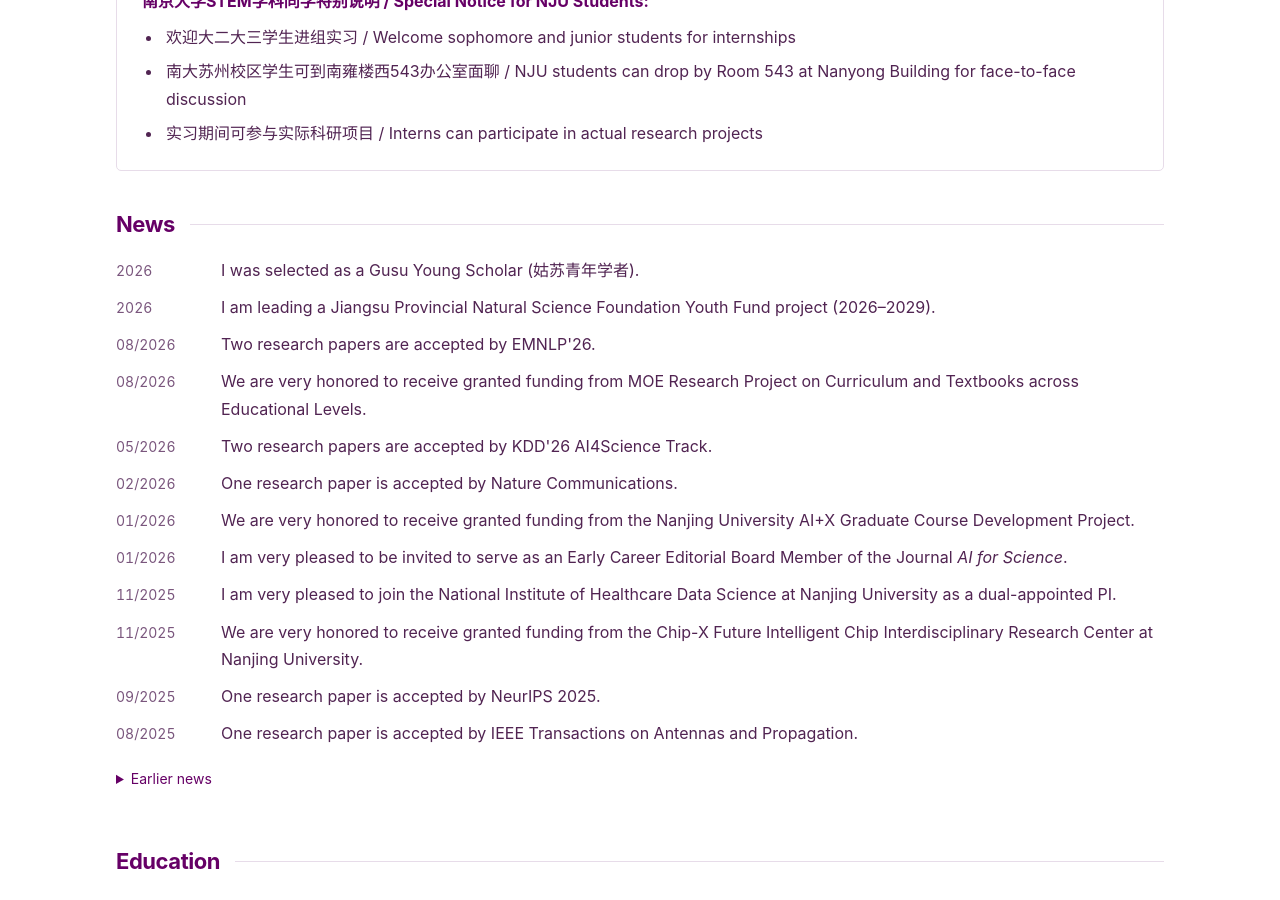
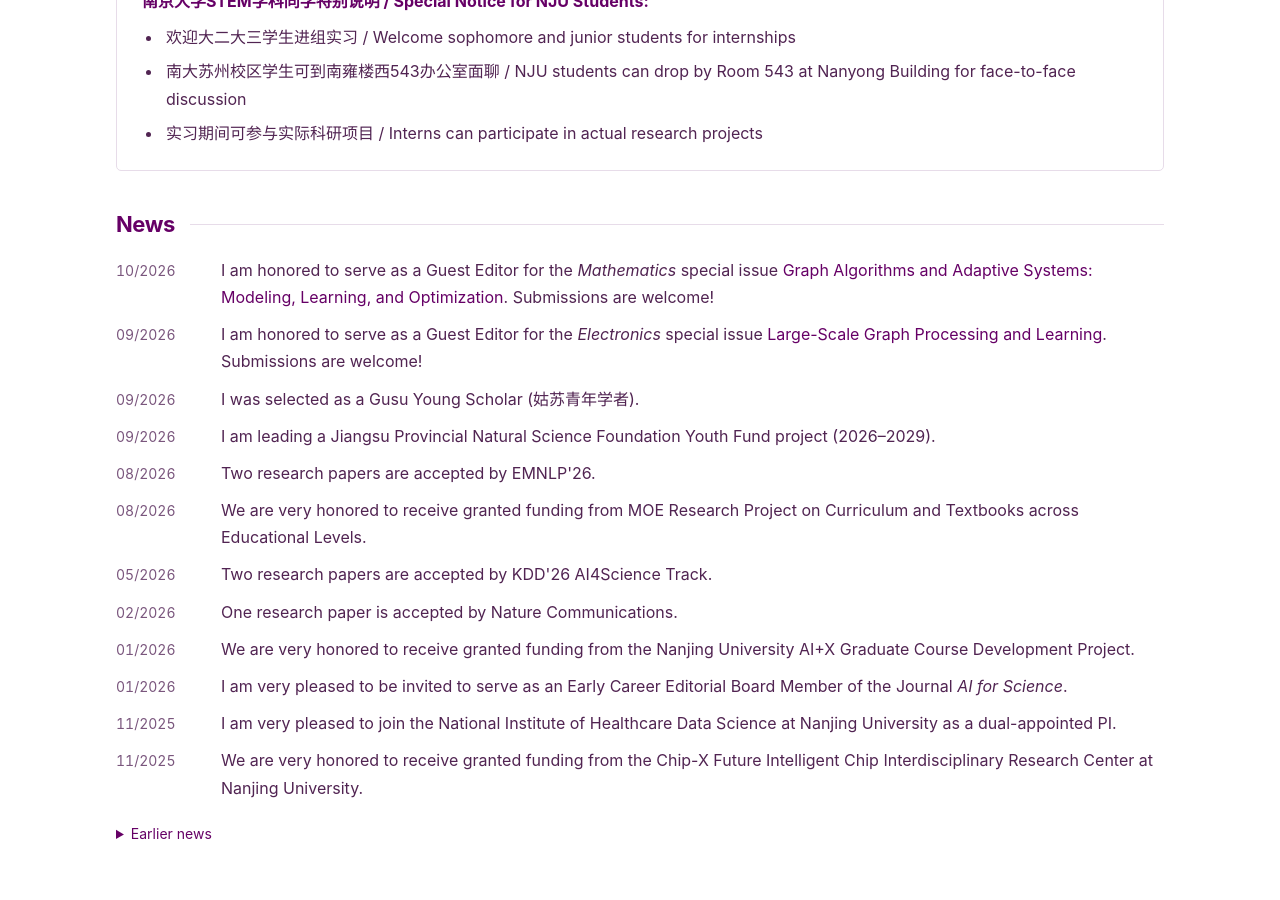
Before and after one commit to YuxiangRen/YuxiangRen.github.io, a Jekyll site: the page built from _pages/about.md, in a window 1280 px wide and 900 px high, scrolled down 1826 px. Built offline with Jekyll 4.4.1, drawn with Linux system fonts in a browser that asks for light colours.

Commit message:
Add guest editor news and correct September 2026 dates

```diff
--- a/_pages/about.md
+++ b/_pages/about.md
@@ -75,8 +75,10 @@ My research interests primarily focus on AI4Science, Smart Grid Analytics, Multi
 
 <section aria-labelledby="news"><h2 id="news">News</h2>
 <ul class="news">
-  <li><time datetime="2026">2026</time><span>I was selected as a Gusu Young Scholar (姑苏青年学者).</span></li>
-  <li><time datetime="2026">2026</time><span>I am leading a Jiangsu Provincial Natural Science Foundation Youth Fund project (2026–2029).</span></li>
+  <li><time datetime="2026-10">10/2026</time><span>I am honored to serve as a Guest Editor for the <em>Mathematics</em> special issue <a href="https://www.mdpi.com/journal/mathematics/special_issues/L2Z5H6Y69D">Graph Algorithms and Adaptive Systems: Modeling, Learning, and Optimization</a>. Submissions are welcome!</span></li>
+  <li><time datetime="2026-09">09/2026</time><span>I am honored to serve as a Guest Editor for the <em>Electronics</em> special issue <a href="https://www.mdpi.com/journal/electronics/special_issues/BIN586DAXG">Large-Scale Graph Processing and Learning</a>. Submissions are welcome!</span></li>
+  <li><time datetime="2026-09">09/2026</time><span>I was selected as a Gusu Young Scholar (姑苏青年学者).</span></li>
+  <li><time datetime="2026-09">09/2026</time><span>I am leading a Jiangsu Provincial Natural Science Foundation Youth Fund project (2026–2029).</span></li>
   <li><time datetime="2026-08">08/2026</time><span>Two research papers are accepted by EMNLP'26.</span></li>
   <li><time datetime="2026-08">08/2026</time><span>We are very honored to receive granted funding from MOE Research Project on Curriculum and Textbooks across Educational Levels.</span></li>
   <li><time datetime="2026-05">05/2026</time><span>Two research papers are accepted by KDD'26 AI4Science Track.</span></li>
@@ -85,11 +87,11 @@ My research interests primarily focus on AI4Science, Smart Grid Analytics, Multi
   <li><time datetime="2026-01">01/2026</time><span>I am very pleased to be invited to serve as an Early Career Editorial Board Member of the Journal <em>AI for Science</em>.</span></li>
   <li><time datetime="2025-11">11/2025</time><span>I am very pleased to join the National Institute of Healthcare Data Science at Nanjing University as a dual-appointed PI.</span></li>
   <li><time datetime="2025-11">11/2025</time><span>We are very honored to receive granted funding from the Chip-X Future Intelligent Chip Interdisciplinary Research Center at Nanjing University.</span></li>
-  <li><time datetime="2025-09">09/2025</time><span>One research paper is accepted by NeurIPS 2025.</span></li>
-  <li><time datetime="2025-08">08/2025</time><span>One research paper is accepted by IEEE Transactions on Antennas and Propagation.</span></li>
 </ul>
 <details class="older-news"><summary>Earlier news</summary>
 <ul class="news">
+  <li><time datetime="2025-09">09/2025</time><span>One research paper is accepted by NeurIPS 2025.</span></li>
+  <li><time datetime="2025-08">08/2025</time><span>One research paper is accepted by IEEE Transactions on Antennas and Propagation.</span></li>
   <li><time datetime="2025-06">06/2025</time><span>I will join School of Intelligence Science and Technology, Nanjing University as a tenure-track Assistant Professor.</span></li>
   <li><time datetime="2025-04">04/2025</time><span>One research paper is accepted by KDD 2025.</span></li>
   <li><time datetime="2025-04">04/2025</time><span>One research paper is accepted by ACL-Findings 2025.</span></li>
```
Also changed, not shown: README.md (+1 -1 lines).
